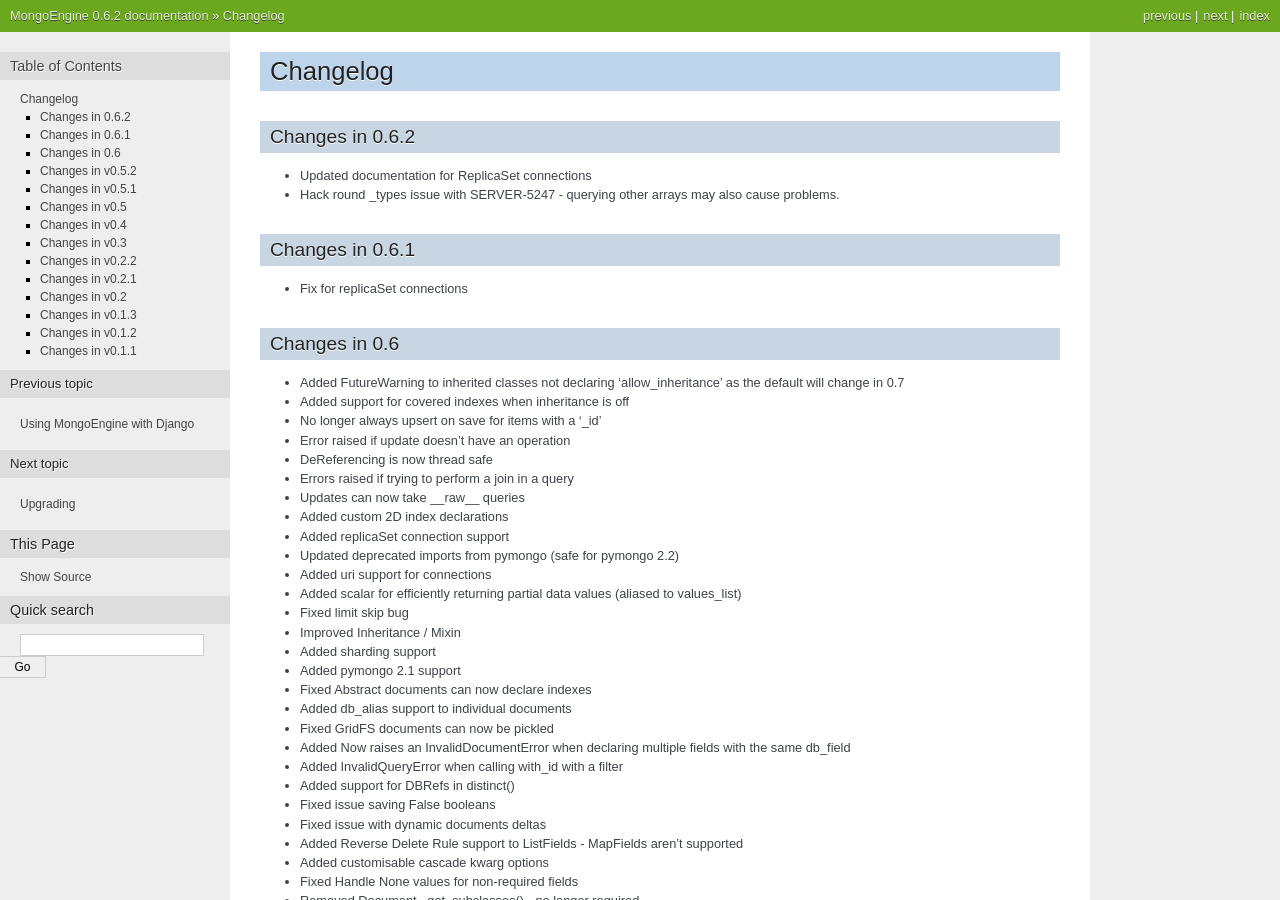
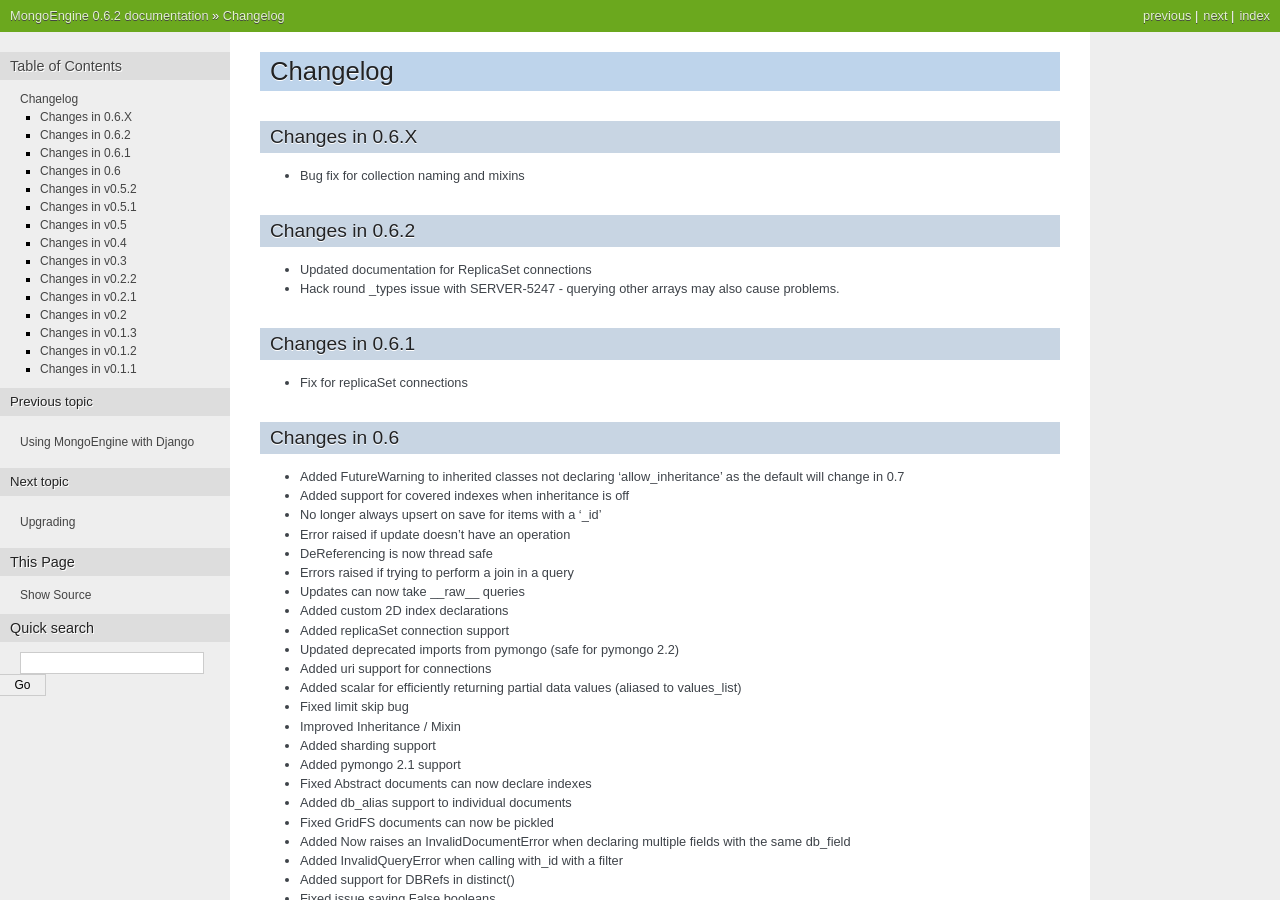
Before and after one commit to MongoEngine/mongoengine, a Sphinx documentation site: the page built from docs/changelog.rst, in a window 1280 px wide and 900 px high. Built offline with Sphinx 7.4.7, drawn with Linux system fonts in a browser that asks for light colours.

Commit message:
Updated changelog

```diff
--- a/docs/changelog.rst
+++ b/docs/changelog.rst
@@ -1,6 +1,10 @@
 =========
 Changelog
 =========
+
+Changes in 0.6.X
+================
+- Bug fix for collection naming and mixins
 
 Changes in 0.6.2
 ================
```
